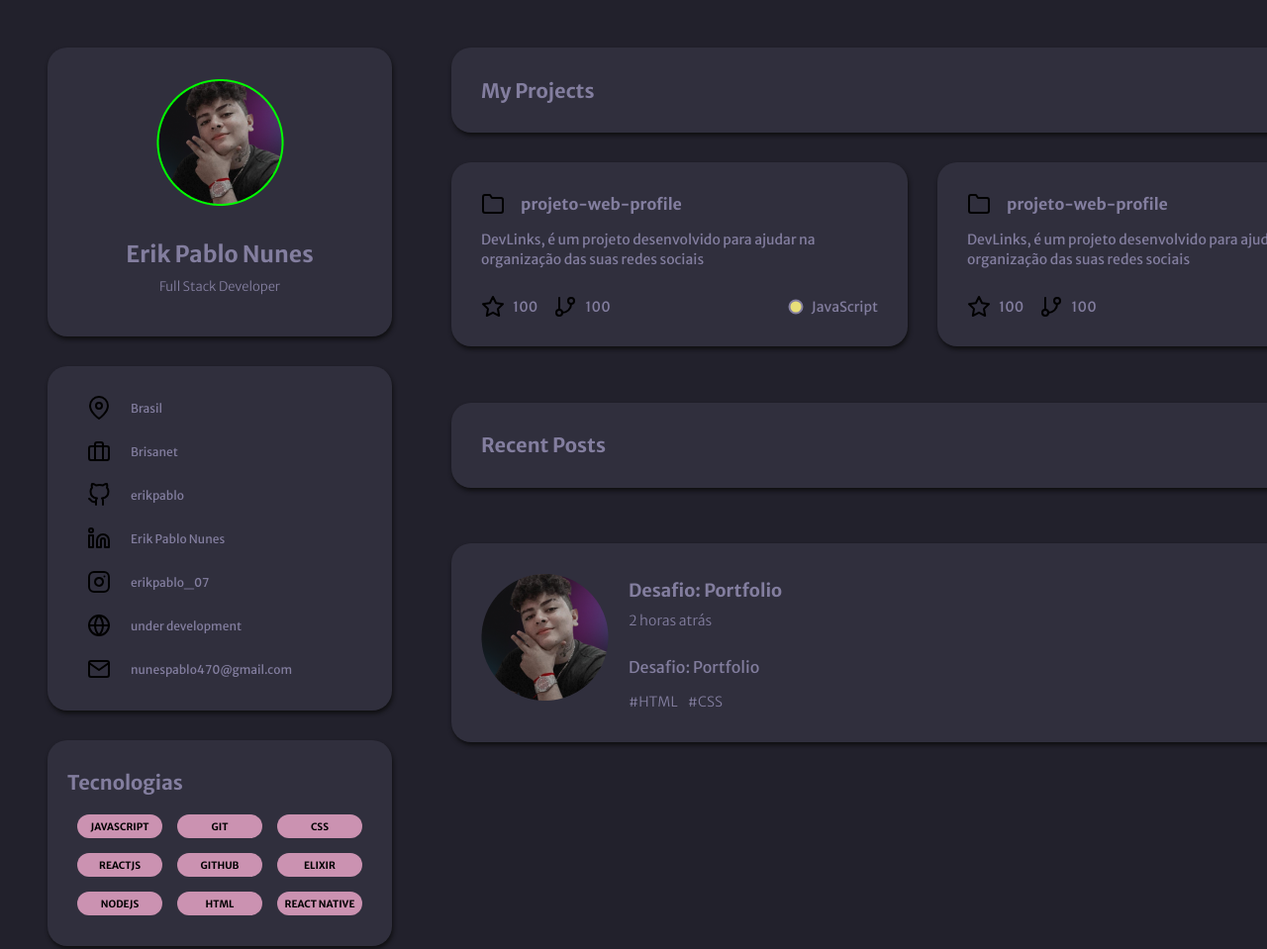
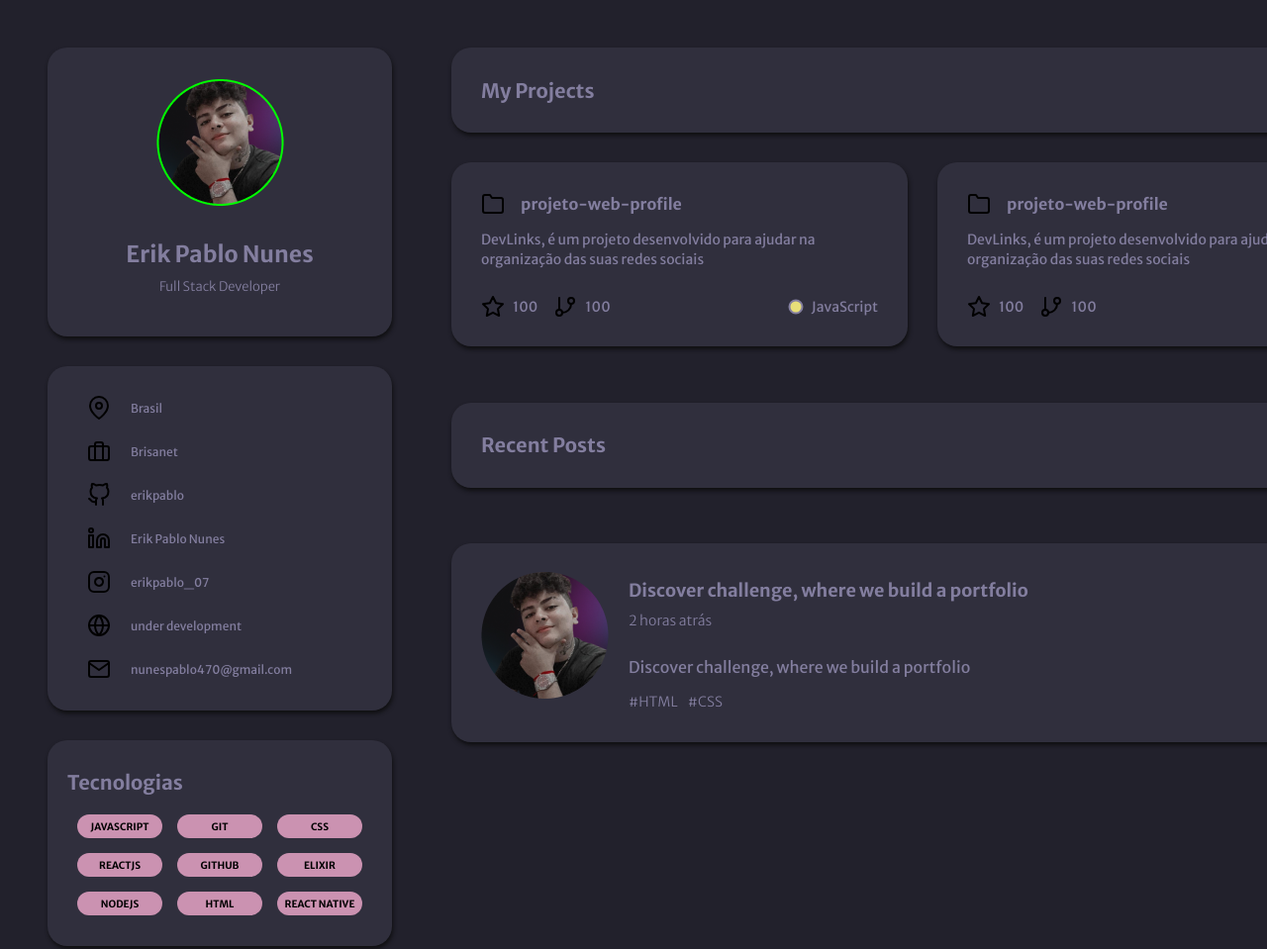
Before and after one commit to erikpablo/portfolio, a plain HTML site: page index.html in a window 1280 px wide. Shown: the top 959 px of the page at 99% size. Drawn offline with Linux system fonts and the light colour scheme.

Commit message:
finishing-the-css

```diff
--- a/index.html
+++ b/index.html
@@ -234,15 +234,17 @@
     <h4>Recent Posts</h4>
 
     <div id="recent">
-      <a href="https://github.com/erikpablo/portfoli" target="_blank">
-        <img src="images/img.png" alt="">
+      <a href="https://github.com/erikpablo/portfolio" target="_blank">
+        <div>
+          <img src="images/img.png" alt="">
+        </div>
 
         <div>
-          <h2>Desafio: Portfolio</h2>
+          <h2>Discover challenge, where we build a portfolio</h2>
 
           <p>2 horas atrás</p>
 
-          <h3>Desafio: Portfolio</h3>
+          <h3>Discover challenge, where we build a portfolio</h3>
 
           <div>
             <span>#HTML</span>
```
